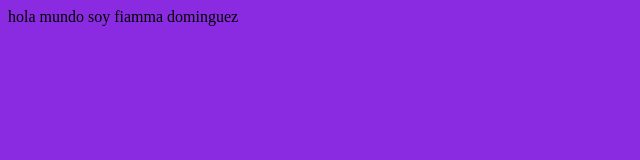
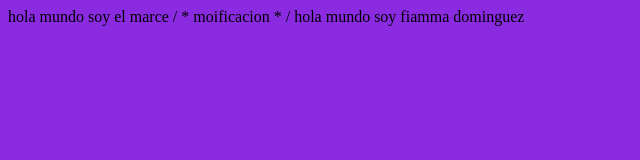
Before and after one commit to housfab/ejemplo-1, a plain HTML site: page ejemplo 1.html in a window 1280 px wide. Shown: the whole page, without its empty margins (0-640 px from the left). Drawn offline with Linux system fonts and the light colour scheme.

Commit message:
Update ejemplo 1.html
CAMBIIOS AL INICIO

```diff
--- a/ejemplo 1.html
+++ b/ejemplo 1.html
@@ -6,6 +6,7 @@
     <title>Document</title>
 </head>
 <body>
+    hola mundo soy el marce / * moificacion * /
     hola mundo  soy fiamma dominguez
 
 <style>
```
